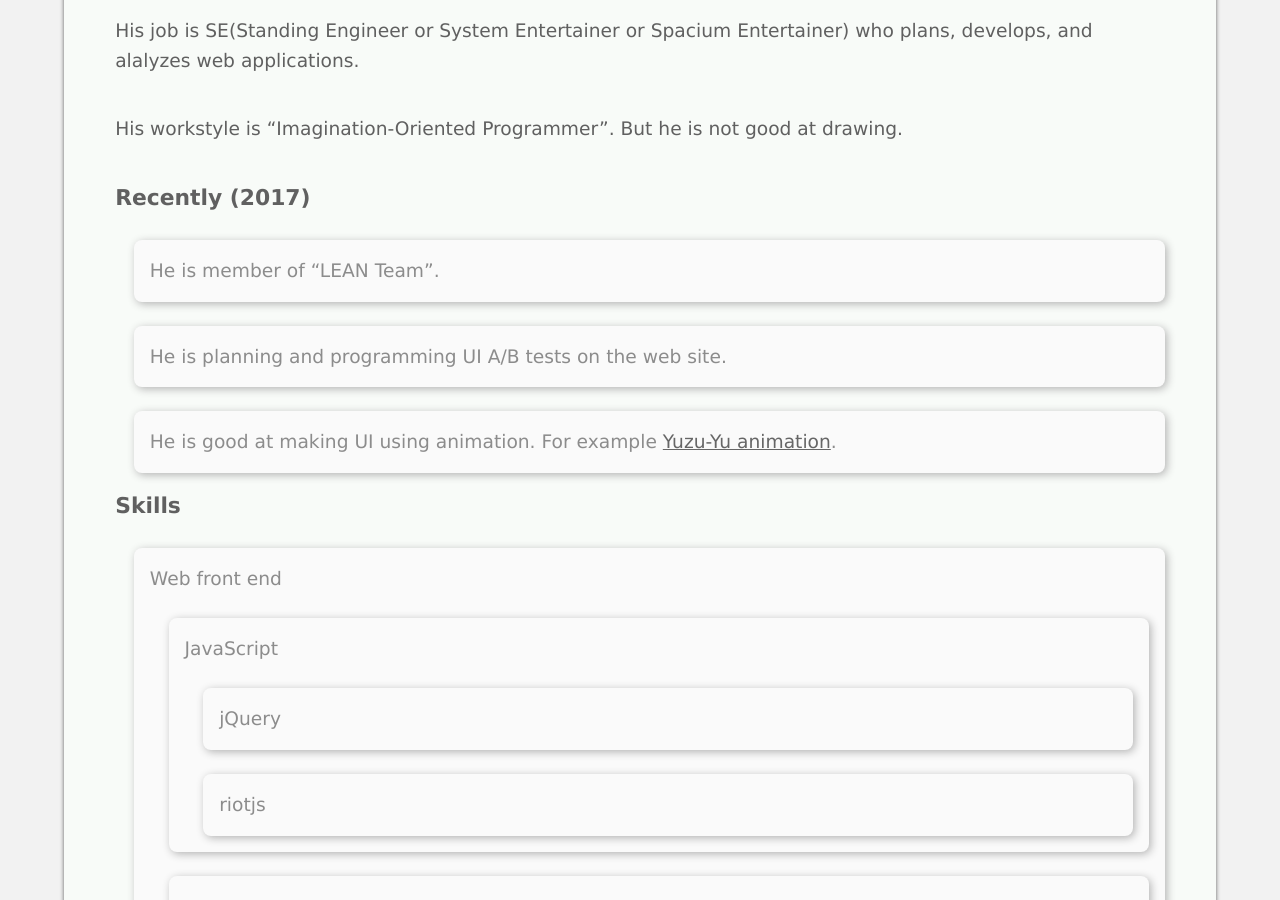
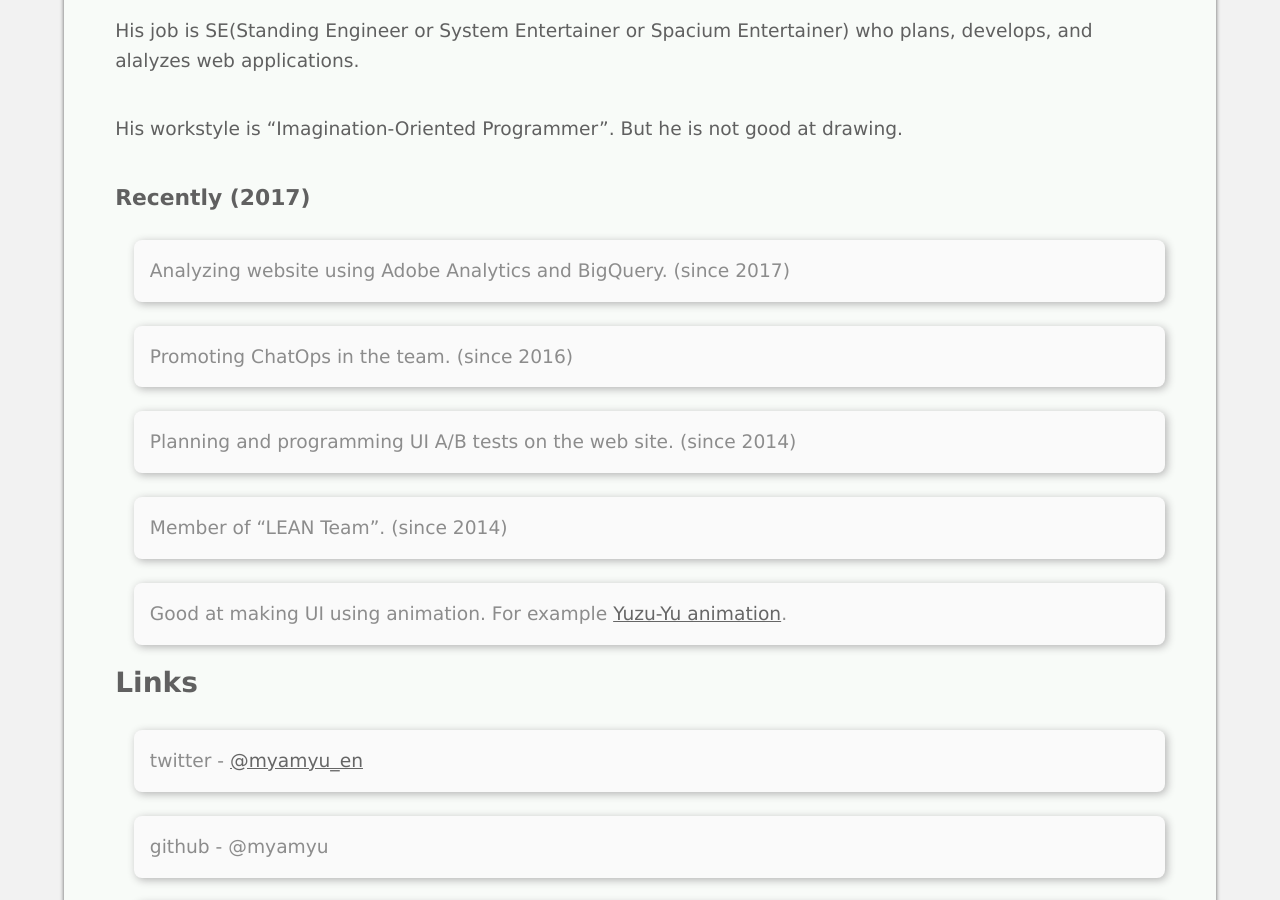
Before and after one commit to myamyu/myamyu.github.io, a Jekyll site: the page built from en/index.md, in a window 1280 px wide and 900 px high, scrolled down 1072 px. Built offline with Jekyll 4.4.1, drawn with Linux system fonts in a browser that asks for light colours; some of the changed text lies outside the part shown.

Commit message:
skillsが長かったので省略して日本語版にページ作成

```diff
--- a/en/index.md
+++ b/en/index.md
@@ -32,29 +32,11 @@ His workstyle is "Imagination-Oriented Programmer". But he is not good at drawin
 
 ### Recently (2017)
 
-- He is member of "LEAN Team".
-- He is planning and programming UI A/B tests on the web site.
-- He is good at making UI using animation. For example [Yuzu-Yu animation](https://myamyu.github.io/yuzuyu/).
-
-### Skills
-
-- Web front end
-  - JavaScript
-    - jQuery
-    - riotjs
-  - css
-    - sass
-  - TypeScript
-  - ECMAScript
-  - gulp
-  - webpack
-- Web server side
-  - Java
-    - SA Struts
-- etc
-  - ruby
-    - lita (chat bot)
-  - python
+- Analyzing website using Adobe Analytics and BigQuery. (since 2017)
+- Promoting ChatOps in the team. (since 2016)
+- Planning and programming UI A/B tests on the web site. (since 2014)
+- Member of "LEAN Team". (since 2014)
+- Good at making UI using animation. For example [Yuzu-Yu animation](https://myamyu.github.io/yuzuyu/).
 
 Links
 ----------
```
Also changed, not shown: skills.md (added, +42 -0 lines).
